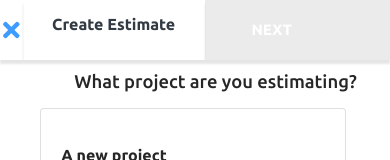
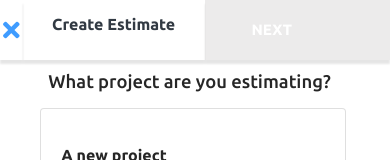
Before and after one commit to Ratselaft/Course-Estimate, a plain HTML site: page index.html in a window 390 px wide. Shown: the top 160 px of the page. Drawn offline with nearby package versions, Linux system fonts and the light colour scheme.

Commit message:
Update index.css

```diff
--- a/index.css
+++ b/index.css
@@ -1,5 +1,5 @@
 
-         * {
+*{
     margin-right: 0px;
     margin-left: 0px;
     font-family: Ubuntu;
@@ -28,8 +28,8 @@
     color: #262626;
 }
 .text-center h1 {
-                text-align: left !important;
-                margin-left: 17.2%;
+    text-align: center !important;
+    margin-left: 1.2%;
 }
 button {
     width: 120px;
@@ -37,8 +37,9 @@
     border: none;
     height: 100%;
 }
+
 .disabled {
-                cursor: not-allowed !important;
+    cursor: pointer !important;
 }
 /*navbar css*/
 #container {
@@ -82,6 +83,7 @@
 }
     /*end of nav bar*/
 .cEstimate {
+
 margin: 0 auto;
 align-content: center;
 font-weight: bold;
@@ -261,9 +263,6 @@ option, select{
     font-size: 2rem !important;
     margin-top: 3% !important;
 }
-.text-center h1 {
-    margin-left: 17.2%;
-}
 button {
     width: 120px;
     height: 100%;
@@ -332,9 +331,7 @@ option, select{
     font-size: 2rem !important;
     margin-top: 3% !important;
 }
-.text-center h1 {
-    margin-left: 17.2%;
-}
+
 button {
     width: 120px;
     height: 100%;
@@ -400,9 +397,7 @@ option, select{
     font-size: 1.5rem !important;
     margin-top: 3% !important;
 }
-.text-center h1 {
-    margin-left: 17.2%;
-}
+
 #container p {
     margin-top: 5px;
 }
```
Lines whose indentation alone changed are shown as unchanged.
